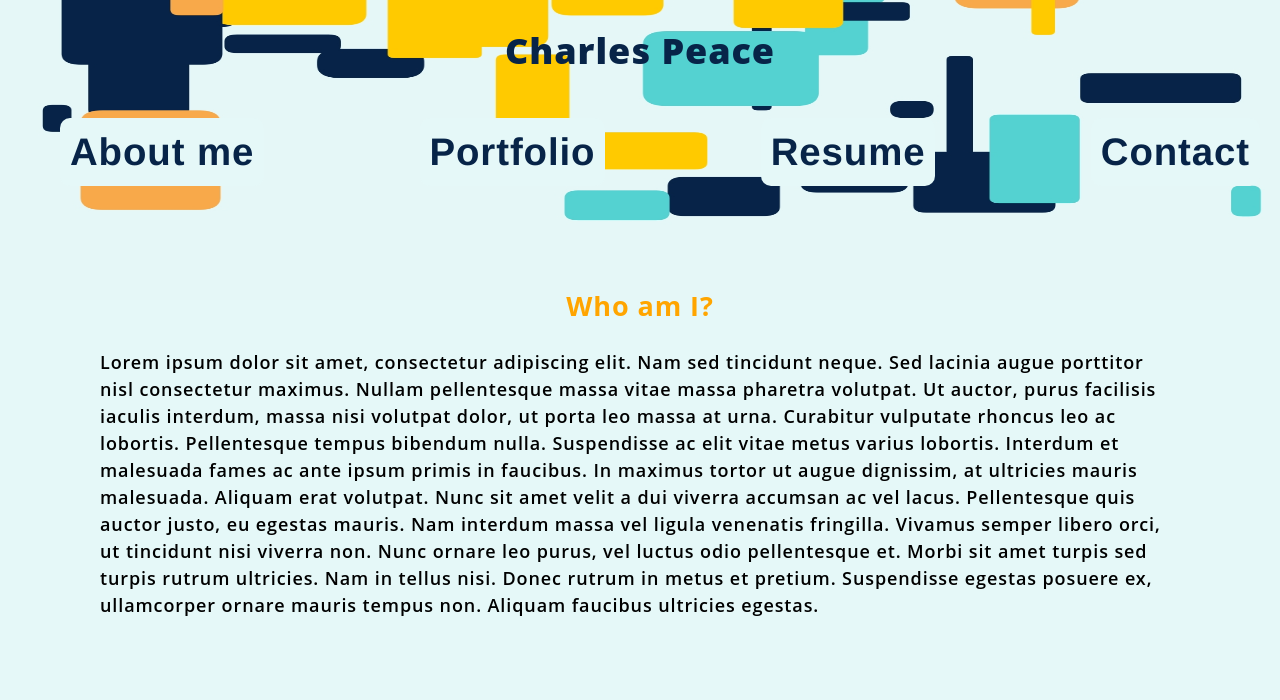
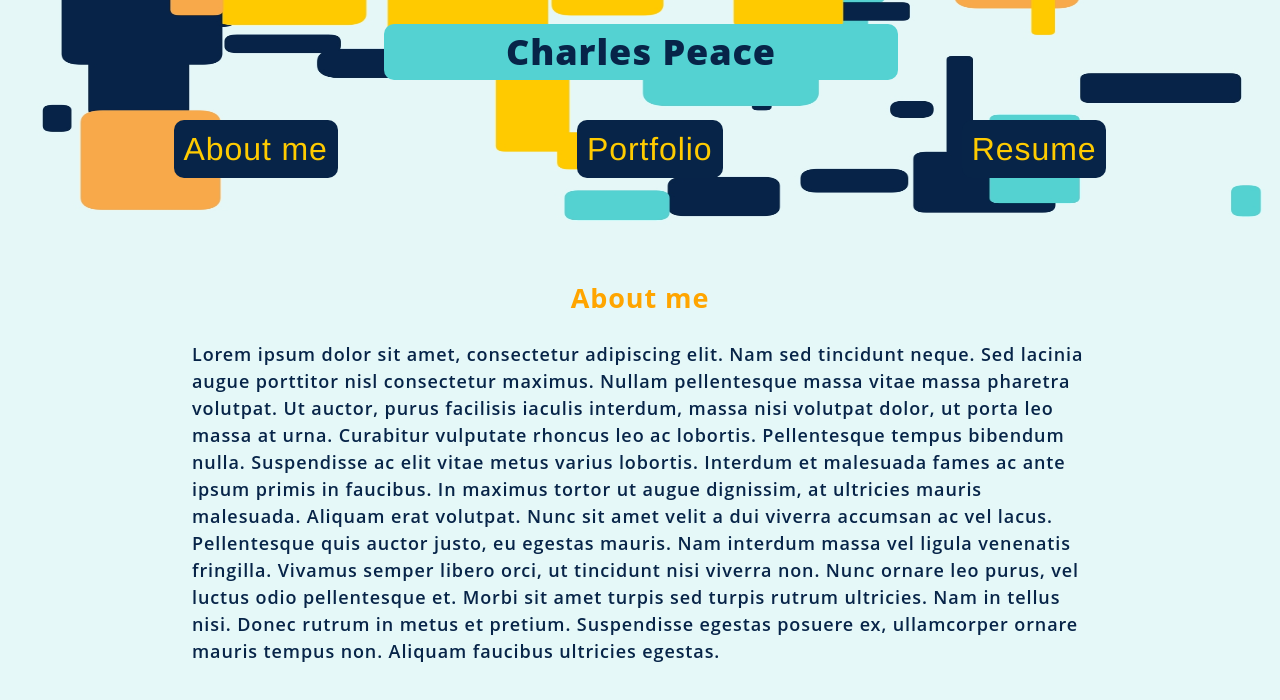
Before and after one commit to 33337/react-portfolio, a React (Create React App) app: page / in a window 1280 px wide. Shown: the top 700 px of the page. Built offline with nearby package versions, Linux system fonts and the light colour scheme.

Commit message:
troubleshoot nav functionality and add page for resume. test functionality and update styling

```diff
--- a/src/App.js
+++ b/src/App.js
@@ -9,8 +9,7 @@ function App() {
   const [pages] = useState([
     { name: 'About me' },
     { name: 'Portfolio' },
-    { name: 'Resume' },
-    { name: 'Contact' }
+    { name: 'Resume' }
   ])
 
   const [currentPage, SetCurrent] = useState(pages[0])
@@ -22,7 +21,7 @@ function App() {
         <Nav pages={pages} SetCurrent={SetCurrent} currentPage={currentPage}></Nav>
       </Header>
       <main>
-        <About></About>
+        <Page currentPage={currentPage}></Page>
       </main>
     </div>
   );
--- a/src/components/About/index.js
+++ b/src/components/About/index.js
@@ -3,7 +3,6 @@ import React from 'react';
 function About() {
     return (
         <section>
-            <h2 id="about">Who am I?</h2>
             <p>
             Lorem ipsum dolor sit amet, consectetur adipiscing elit. Nam sed tincidunt neque. Sed lacinia augue porttitor nisl consectetur maximus. Nullam pellentesque massa vitae massa pharetra volutpat. Ut auctor, purus facilisis iaculis interdum, massa nisi volutpat dolor, ut porta leo massa at urna. Curabitur vulputate rhoncus leo ac lobortis. Pellentesque tempus bibendum nulla. Suspendisse ac elit vitae metus varius lobortis. Interdum et malesuada fames ac ante ipsum primis in faucibus. In maximus tortor ut augue dignissim, at ultricies mauris malesuada. Aliquam erat volutpat. Nunc sit amet velit a dui viverra accumsan ac vel lacus.
             Pellentesque quis auctor justo, eu egestas mauris. Nam interdum massa vel ligula venenatis fringilla. Vivamus semper libero orci, ut tincidunt nisi viverra non. Nunc ornare leo purus, vel luctus odio pellentesque et. Morbi sit amet turpis sed turpis rutrum ultricies. Nam in tellus nisi. Donec rutrum in metus et pretium. Suspendisse egestas posuere ex, ullamcorper ornare mauris tempus non. Aliquam faucibus ultricies egestas.
--- a/src/components/Page/index.js
+++ b/src/components/Page/index.js
@@ -1,12 +1,25 @@
 import React from 'react'
 import PageContent from '../PageContent'
-import About from '../About';
+import About from '../About'
+import Resume from '../Resume'
 
 function Page({ currentPage }) {
+
+    const render = () => {
+        switch(currentPage.name) {
+            case 'About me':
+                return <About></About>
+            case 'Resume':
+                return <Resume></Resume>
+            default:
+                return <About></About>
+        }
+    }
 
     return (
         <section>
             <h2>{currentPage.name}</h2>
+            <PageContent>{render()}</PageContent>
         </section>
     )
 }
--- /dev/null
+++ b/src/components/Resume/index.js
@@ -0,0 +1,13 @@
+import React from 'react'
+
+function Resume() {
+    return(
+        <div>
+            <p>
+                You can find a link to my resume here:
+            </p>
+        </div>
+    )
+}
+
+export default Resume
--- a/src/index.css
+++ b/src/index.css
@@ -1,5 +1,9 @@
 :root {
-  --primary: #e5f8f8;
+  --lb: #e5f8f8;
+  --mb: #54d2d2;
+  --db: #072448;
+  --y: #ffcb00;
+  --o: #f8aa4b;
 }
 
 body {
@@ -9,7 +13,7 @@ body {
   line-height: 1.5;
   font-size: 18px;
   letter-spacing: 0.05em;
-  background: var(--primary);
+  background: var(--lb);
   font-family: 'Open Sans', sans-serif;
 }
 
@@ -42,20 +46,29 @@ header h1 {
   font-weight: 900;
   color: #072448;
   border-radius: 10px;
+  padding: 1px;
+  background-color: var(--mb);
+  width: 40%;
+  margin-left: 30%;
 }
 
 nav li {
   cursor: pointer;
   padding: 5px 10px;
-  background-color: #e5f8f8;
-  color: #072448;
+  background-color: var(--db);
+  color: var(--y);
   border-radius: 10px;
 }
 
 li {
   list-style: none;
-  font-size: 3vw;
+  font-size: 2.5vw;
+  font-weight: 300;
   padding: 0 1vw 0 3vw;
+}
+
+ul {
+  padding: 0 12vw;
 }
 
 .space-between {
@@ -80,5 +93,6 @@ li {
 }
 
 p {
-  margin: 0 100px 100px;
+  margin: 0 15vw;
+  color: var(--db)
 }
```
